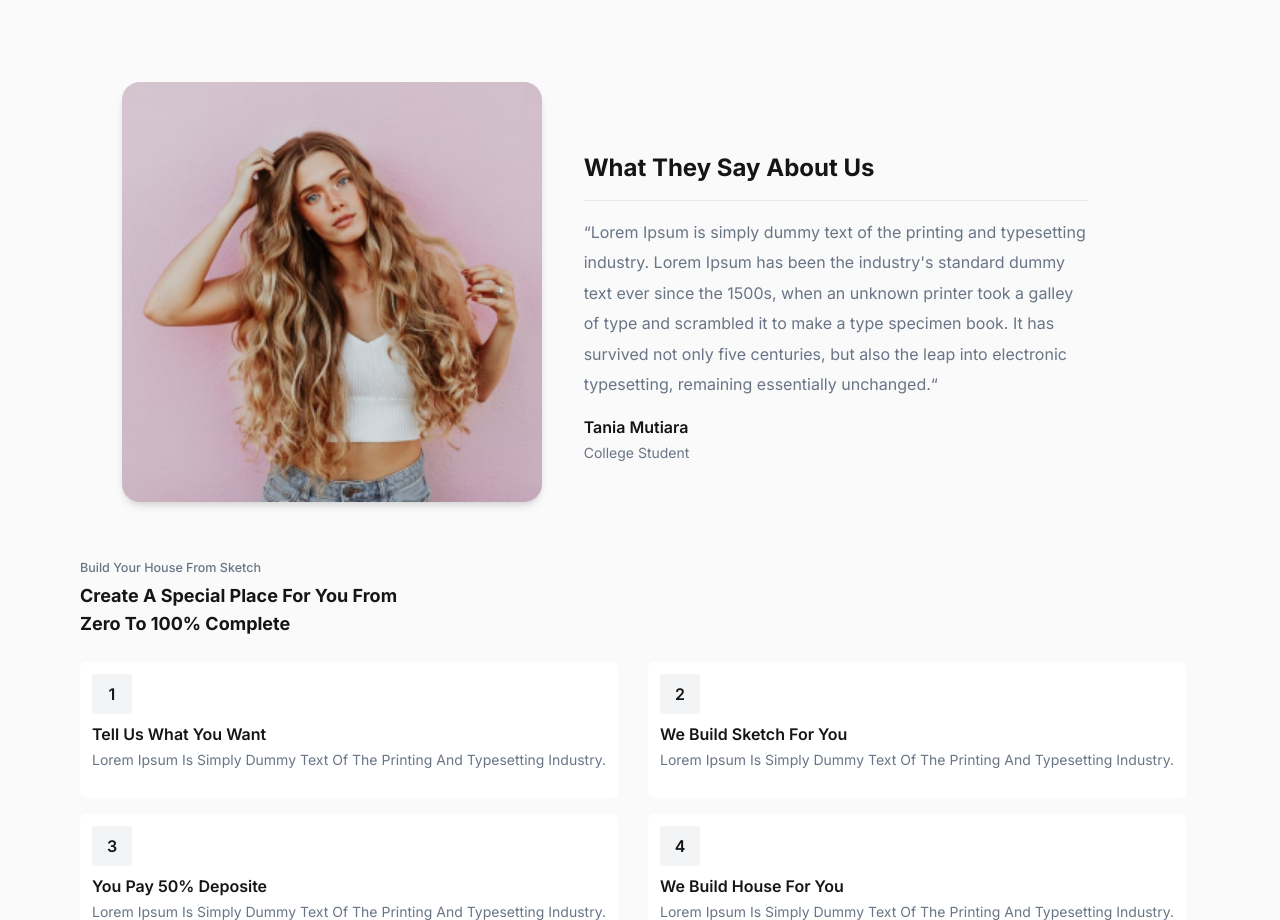
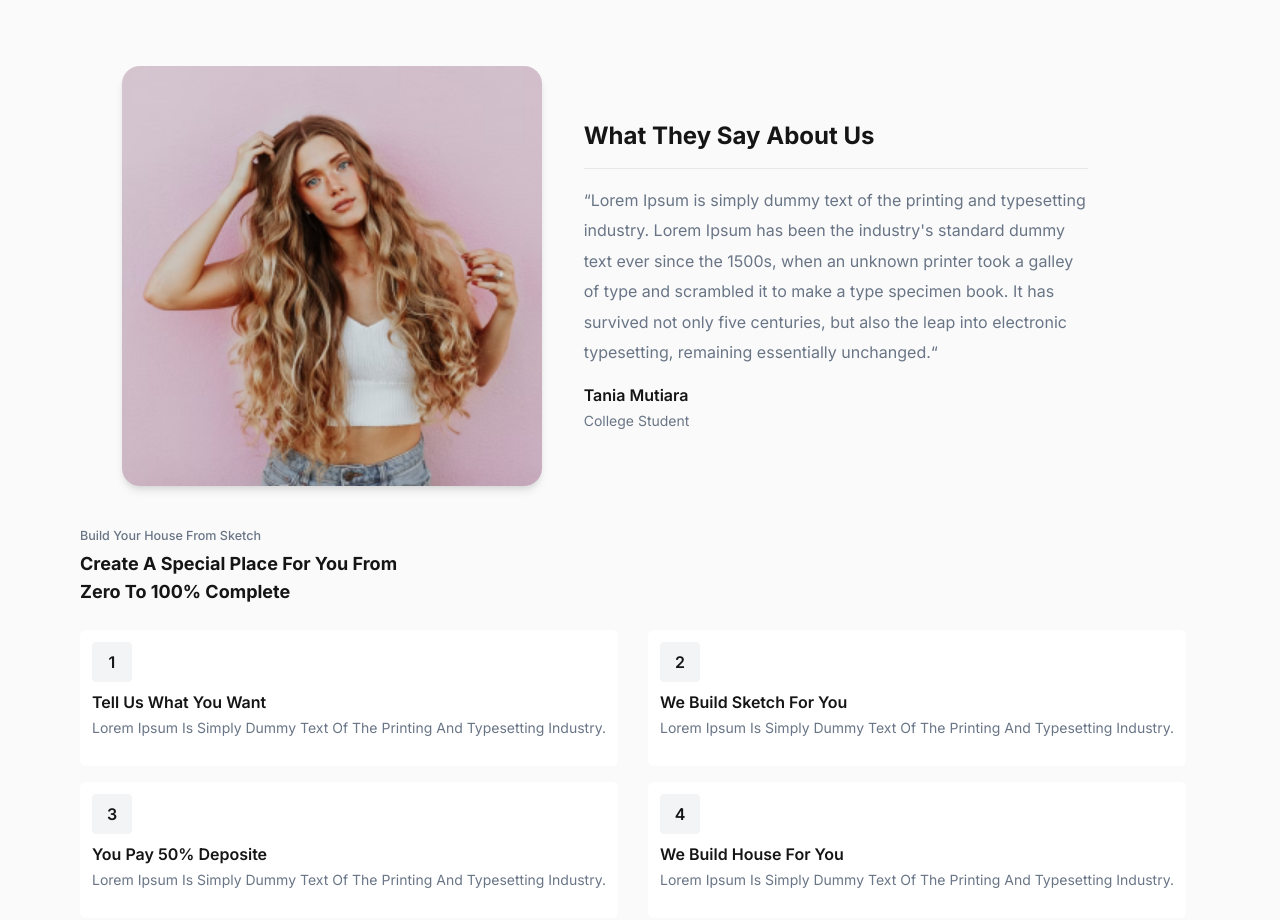
Before and after one commit to msuryaditriputraR/rentind-project, a website: page index.html in a window 1280 px wide. Shown: the part 2280-3200 px from the top of the page. Drawn offline with nearby package versions, Linux system fonts and the light colour scheme.

Commit message:
remove margin top

```diff
--- a/index.html
+++ b/index.html
@@ -373,7 +373,7 @@
                 </div>
                 <div>
                     <h2
-                        class="mt-8 mb-4 pb-4 border-b border-gray-200 capitalize text-xl font-bold lg:text-2xl lg:mb-2">
+                        class="mt-8 mb-4 pb-4 border-b border-gray-200 capitalize text-xl font-bold lg:text-2xl lg:mb-2 lg:mt-0">
                         what
                         they say about
                         us
```
Also changed, not shown: assets/css/style.css.
